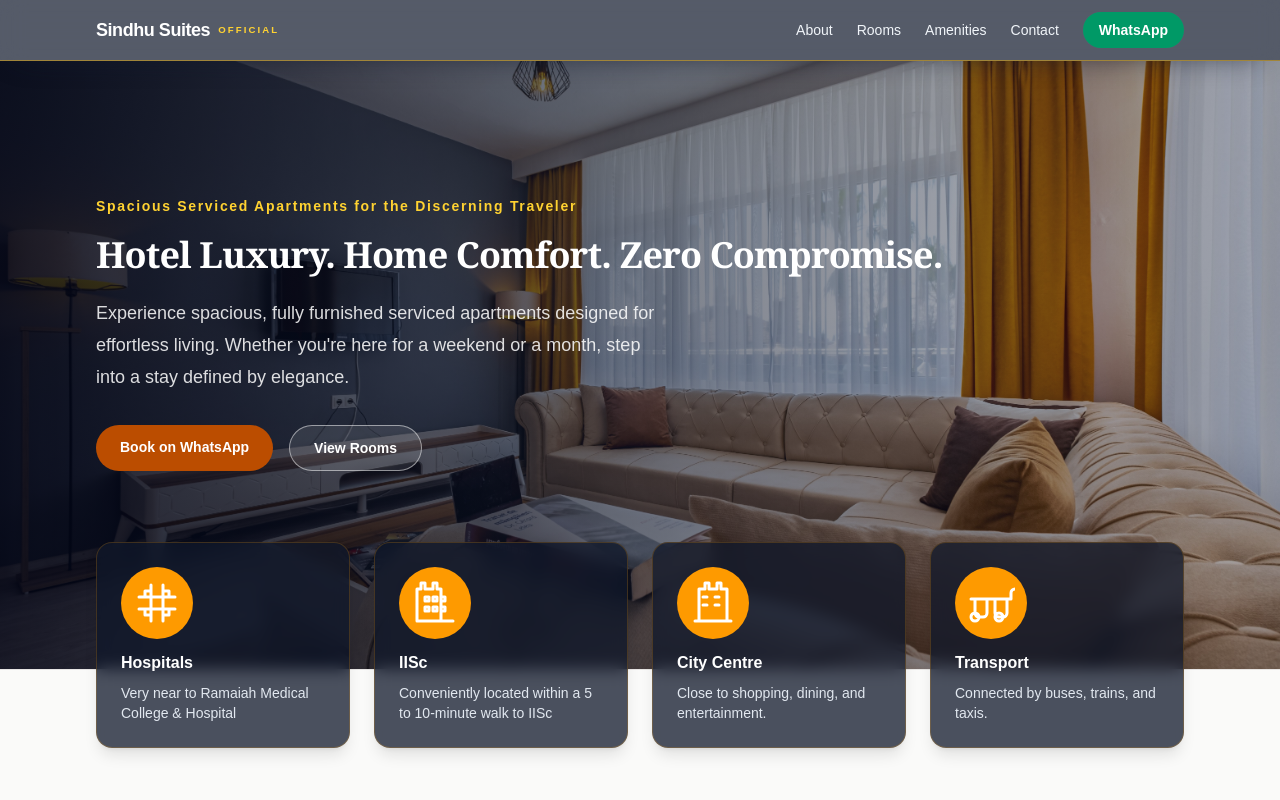
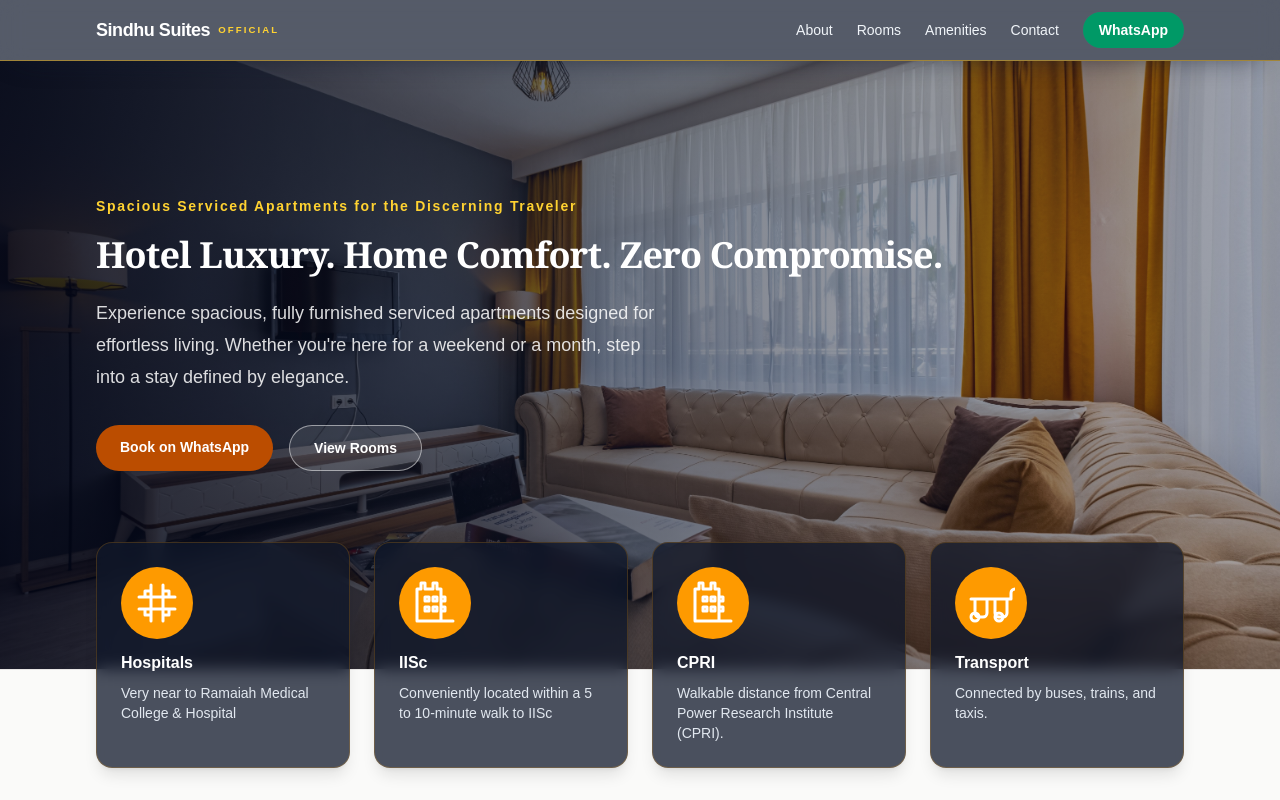
Before and after one commit to naveencoherent/sindhu-suite, a Next.js app: page / in a window 1280 px wide. Shown: the top 800 px of the page. Built offline with nearby package versions, Linux system fonts and the light colour scheme.

Commit message:
Replace City Centre with CPRI and update locality icons

```diff
--- a/app/page.tsx
+++ b/app/page.tsx
@@ -52,6 +52,7 @@ type Locality = {
   title: string;
   description: string;
   icon: string;
+  link?: string;
 };
 
 const localities: Locality[] = [
@@ -68,10 +69,11 @@ const localities: Locality[] = [
     icon: "institute",
   },
   {
-    id: "city-centre",
-    title: "City Centre",
-    description: "Close to shopping, dining, and entertainment.",
-    icon: "city",
+    id: "cpri",
+    title: "CPRI",
+    description: "Walkable distance from Central Power Research Institute (CPRI).",
+    icon: "institute",
+    link: "https://cpri.res.in/en",
   },
   {
     id: "transport",
@@ -213,7 +215,7 @@ function PropertyIcon({ type }: { type: string }) {
 
 
 function LocalityCard({ locality }: { locality: Locality }) {
-  return (
+  const cardContent = (
     <article className="group rounded-2xl border border-amber-500/20 p-6 shadow-lg transition-all duration-300 hover:border-amber-500/40 hover:shadow-xl" style={{ backgroundColor: "rgba(15, 23, 42, 0.75)", backdropFilter: "blur(8px)" }}>
       <div className="mb-3 inline-flex rounded-full bg-amber-500 p-3 transition-colors group-hover:bg-amber-600">
         <PropertyIcon type={locality.icon} />
@@ -222,6 +224,16 @@ function LocalityCard({ locality }: { locality: Locality }) {
       <p className="mt-2 text-sm leading-5 text-slate-200">{locality.description}</p>
     </article>
   );
+
+  if (locality.link) {
+    return (
+      <a href={locality.link} target="_blank" rel="noopener noreferrer">
+        {cardContent}
+      </a>
+    );
+  }
+
+  return cardContent;
 }
 
 export default function Home() {
```
